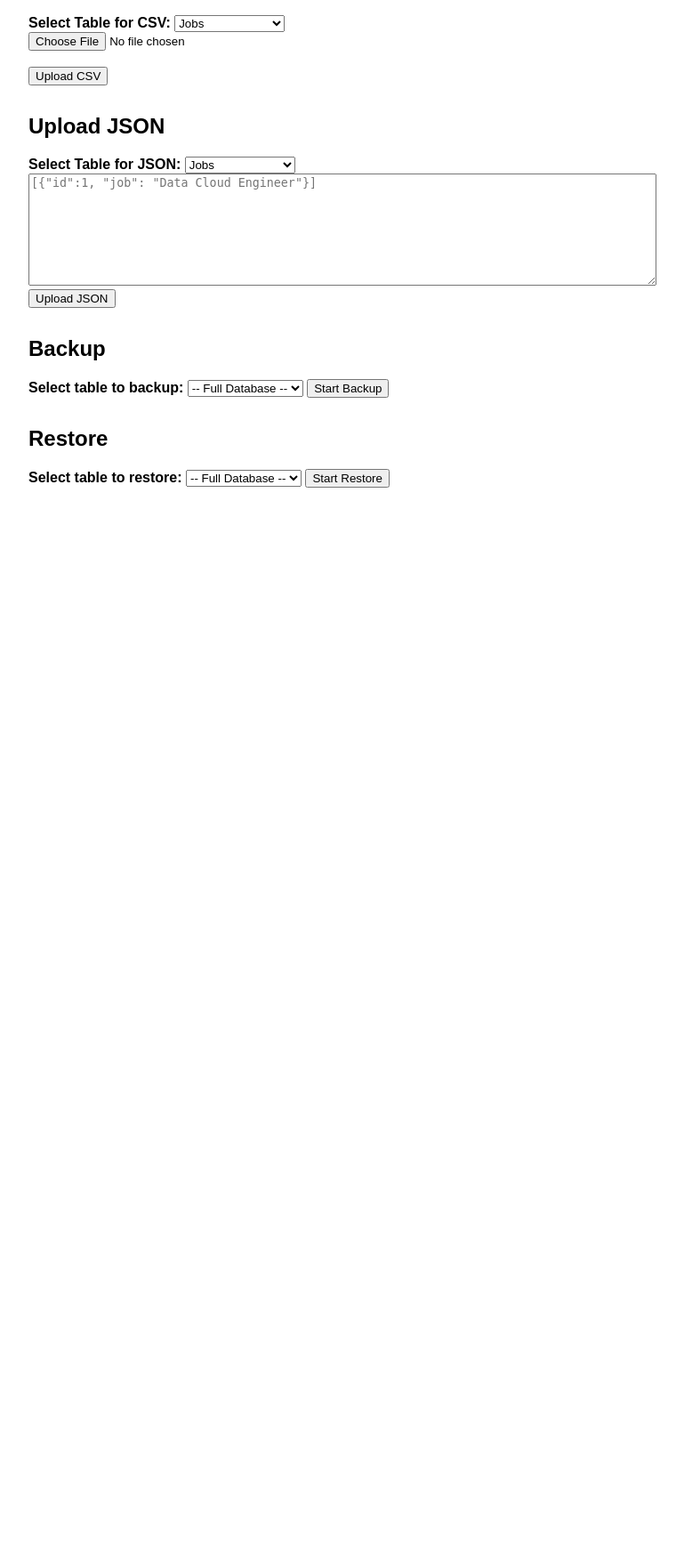
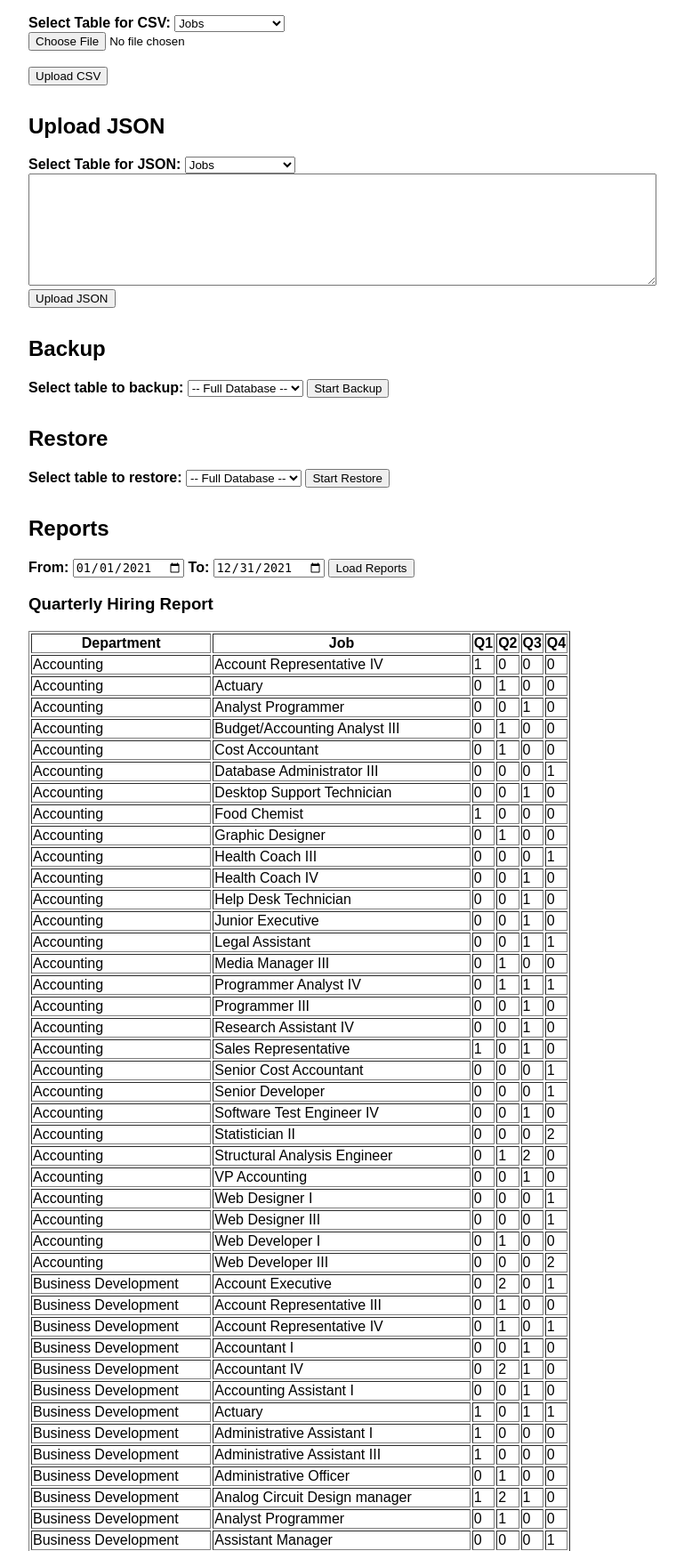
Before and after one commit to sergordon/GlobantChallenge, a FastAPI app: page / in a window 1280 px wide. Shown: the part 177-1920 px from the top of the page at 89% size, without its empty margins (0-769 px from the left). Before the commit the page ends 725 px from the top, so only its background shows below. Run offline with FastAPI, Linux system fonts and the light colour scheme; data comes from the database, SQL or seed files in the repository; both versions use the stored data as it was after the commit.

Commit message:
Challenge 2

```diff
--- a/app/api.py
+++ b/app/api.py
@@ -3,14 +3,17 @@
 # sys.path.append(os.path.dirname(os.path.dirname(os.path.abspath(__file__))))
 
 
-from fastapi import APIRouter, HTTPException
+from fastapi import APIRouter, HTTPException, Query
 from pydantic import BaseModel, model_validator, ValidationError
 from typing import List
 from app import db_dml
 from db.models import Jobs, Departments, Hired_Employees
+from db.database import engine
 import os
 import logging
 from typing import Any
+from sqlalchemy import text
+
 
 #Config logger
 LOG_DIR = os.path.join(os.path.dirname(__file__), "..", "logs")
@@ -57,7 +60,6 @@ model_mapping = {
 
 #Endpoint
 @router.post("/insert/{table}")
-
 def insertFromBatch(table: str, data: list[dict[str, Any]]):
     if not (1 <= len(data) <= 1000):
         raise HTTPException(status_code=400, detail=f"Batch must be between 1 and 1000")
@@ -81,10 +83,53 @@ def insertFromBatch(table: str, data: list[dict[str, Any]]):
 
     return db_dml.insert_into_db(valid_items, model_class)
 
+@router.get("/report/quarterly-hiring")
+def quarterly_hiring(datefrom: str = Query(...), dateto: str = Query(...)):
+    query = text("""
+        SELECT department Department, job Job,
+            SUM(CASE WHEN CAST((strftime('%m', datetime) + 2) / 3 AS INTEGER) = 1 THEN 1 ELSE 0 END) AS Q1,
+            SUM(CASE WHEN CAST((strftime('%m', datetime) + 2) / 3 AS INTEGER) = 2 THEN 1 ELSE 0 END) AS Q2,
+            SUM(CASE WHEN CAST((strftime('%m', datetime) + 2) / 3 AS INTEGER) = 3 THEN 1 ELSE 0 END) AS Q3,
+            SUM(CASE WHEN CAST((strftime('%m', datetime) + 2) / 3 AS INTEGER) = 4 THEN 1 ELSE 0 END) AS Q4
+        FROM hired_employees e
+        LEFT JOIN jobs j ON e.job_id = j.id
+        LEFT JOIN departments d ON e.department_id = d.id
+        WHERE datetime >= :datefrom AND datetime <= :dateto
+        GROUP BY department, job
+        ORDER BY department, job
+    """)
+    with engine.connect() as conn:
+        result = conn.execute(query, {"datefrom": datefrom, "dateto": dateto})
+        return [dict(row._mapping) for row in result]
+
+@router.get("/report/above-average-hiring")
+def above_average_hiring(datefrom: str = Query(...), dateto: str = Query(...)):
+    query = text("""
+        SELECT d.department Department, COUNT(*) Hired
+        FROM hired_employees e
+        INNER JOIN (
+            SELECT department_id
+            FROM (
+                SELECT department_id, COUNT(*) hires_dep,
+                       AVG(COUNT(*)) OVER () AS avg_hires
+                FROM hired_employees
+                WHERE datetime >= :datefrom AND datetime <= :dateto
+                GROUP BY department_id
+            ) q
+            WHERE hires_dep > avg_hires
+        ) deps_hire_over_mean ON deps_hire_over_mean.department_id = e.department_id
+        LEFT JOIN departments d ON d.id = e.department_id
+        GROUP BY e.department_id, d.department
+        ORDER BY Hired DESC
+    """)
+    with engine.connect() as conn:
+        result = conn.execute(query, {"datefrom": datefrom, "dateto": dateto})
+        return [dict(row._mapping) for row in result]
 
 # def main():
-#     results = insertFromBatch("jobs", c)
-#     return print(results.items)
+#     results = above_average_hiring("2021-01-01", "2021-12-31")
+
+#     return print(results)
 
 # if __name__ == "__main__":
 #     main()
--- a/app/main.py
+++ b/app/main.py
@@ -11,8 +11,11 @@ from scripts.load_csv import load_data_to_db, TB_SCHEMAS
 from scripts.backup import backup_table, backup_all_tables
 from scripts.restore import restore_table, restore_all_tables
 from app.api import insertFromBatch
+from app import api
 
 app = FastAPI()
+
+app.include_router(api.router)
 
 app.mount("/static", StaticFiles(directory="app/static"), name="static")
 templates = Jinja2Templates(directory="app/templates")
--- a/app/templates/index.html
+++ b/app/templates/index.html
@@ -24,7 +24,7 @@
   </select>
 
   <!-- Upload CSV -->
-  <form action="/upload-csv/" method="post" enctype="multipart/form-data">
+  <form action="/upload-csv/" method="post" enctype="multipart/form-data" onsubmit="updateCsvTableInput()">
     <input type="hidden" name="table_name" id="csv_table_input", value="jobs">
     <input type="file" name="file" accept=".csv" required><br><br>
     <button type="submit">Upload CSV</button>
@@ -106,5 +106,56 @@
     // Initialize on page load
     window.onload = updatePlaceholder;
   </script>
+
+<h2>Reports</h2>
+<label for="datefrom">From:</label>
+<input type="date" id="datefrom" value="2021-01-01">
+<label for="dateto">To:</label>
+<input type="date" id="dateto" value="2021-12-31">
+<button onclick="refreshReports()">Load Reports</button>
+
+<script>
+  function loadReport(endpoint, tableId, datefrom, dateto) {
+    const params = `?datefrom=${datefrom}&dateto=${dateto}`;
+
+    fetch(endpoint + params)
+      .then(res => res.json())
+      .then(data => {
+        const table = document.getElementById(tableId);
+        table.innerHTML = "";
+
+        if (data.length === 0) {
+          table.innerHTML = "<tr><td>No data</td></tr>";
+          return;
+        }
+
+        const headers = Object.keys(data[0]);
+        table.innerHTML += "<tr>" + headers.map(h => `<th>${h}</th>`).join('') + "</tr>";
+
+        data.forEach(row => {
+          table.innerHTML += "<tr>" + headers.map(h => `<td>${row[h]}</td>`).join('') + "</tr>";
+        });
+      });
+  }
+
+  function refreshReports() {
+    const datefrom = document.getElementById("datefrom").value;
+    const dateto = document.getElementById("dateto").value;
+
+    loadReport("/report/quarterly-hiring", "quarterly-report", datefrom, dateto);
+    loadReport("/report/above-average-hiring", "above-avg-report", datefrom, dateto);
+  }
+
+  // Load reports on page load with defaults
+  window.onload = refreshReports;
+  </script>
+
+  <h3>Quarterly Hiring Report</h3>
+  <table border="1" id="quarterly-report"></table>
+
+  <h3>Departments Hiring Above Average</h3>
+  <table border="1" id="above-avg-report"></table>
+
+
 </body>
 </html>
```
Also changed, not shown: poc.db, 1 other file.
